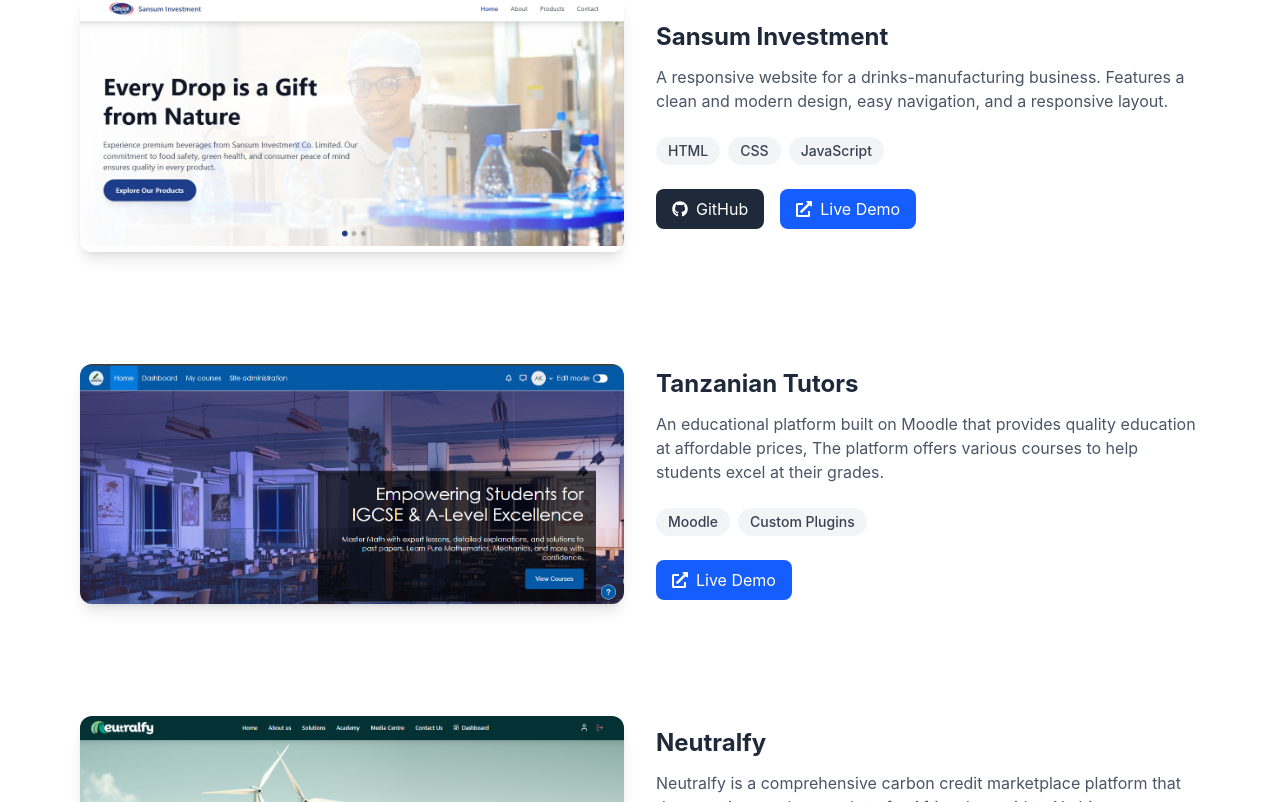
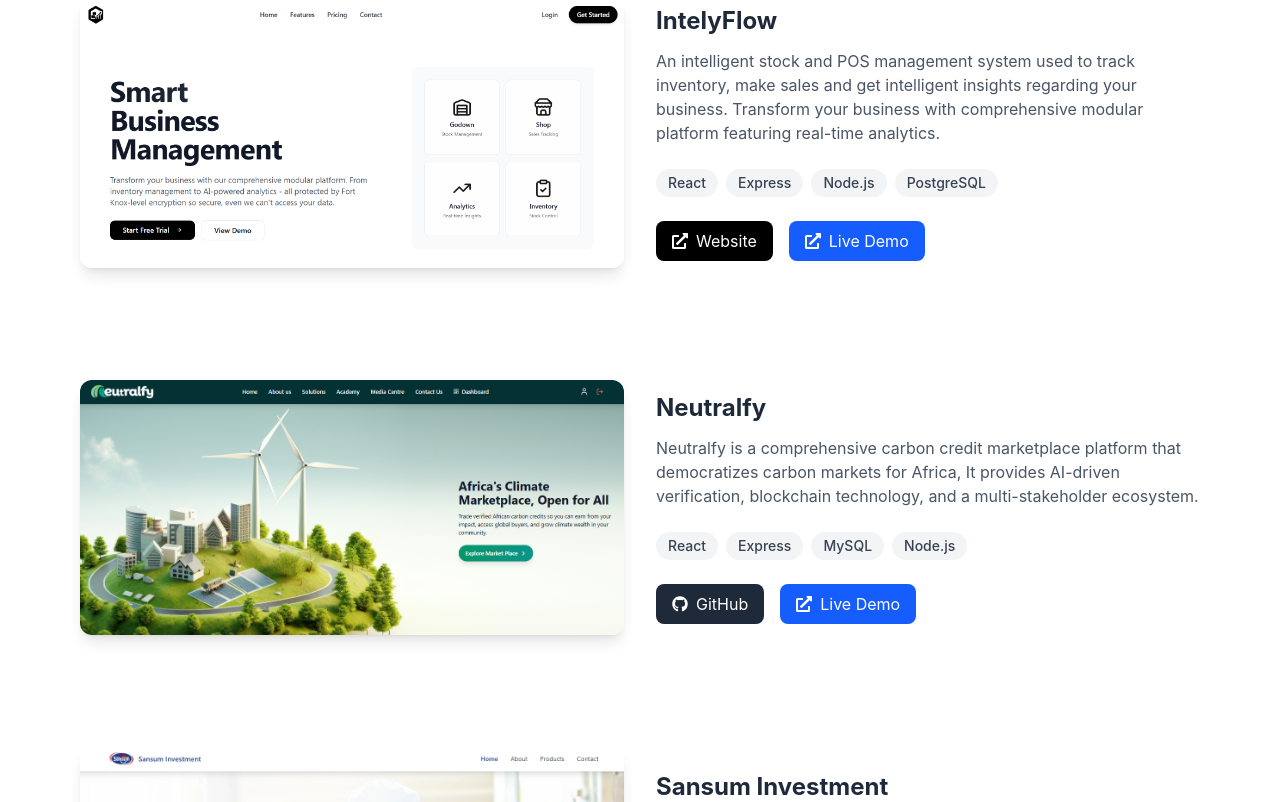
Before and after one commit to AK1239/my-portfolio, a React (Vite) app: page / in a window 1280 px wide. Shown: the part 2758-3560 px from the top of the page. Built offline with nearby package versions, Linux system fonts and the light colour scheme.

Commit message:
refactor: reorganize project entries and update details for IntelyFlow and Sansum Investment

```diff
--- a/src/components/Projects.jsx
+++ b/src/components/Projects.jsx
@@ -14,26 +14,17 @@
   },
   {
     id: 2,
-    title: "Sansum Investment",
+    title: "IntelyFlow",
     description:
-      "A responsive website for a drinks-manufacturing business. Features a clean and modern design, easy navigation, and a responsive layout.",
-    image: "/images/sansum-investment.webp",
-    githubLink: "https://github.com/AK1239/sansum-investment",
-    liveLink: "https://sansuminvestment.netlify.app",
-    techStack: ["HTML", "CSS", "JavaScript"],
+      "An intelligent stock and POS management system used to track inventory, make sales and get intelligent insights regarding your business. Transform your business with comprehensive modular platform featuring real-time analytics.",
+    image: "/images/intelyflow.png",
+    githubLink: null,
+    liveLink: "https://youtu.be/mFLLd6l4kew",
+    websiteLink: "https://intelyflow.com/",
+    techStack: ["React", "Express", "Node.js", "PostgreSQL"],
   },
   {
     id: 3,
-    title: "Tanzanian Tutors",
-    description:
-      "An educational platform built on Moodle that provides quality education at affordable prices, The platform offers various courses to help students excel at their grades.",
-    image: "/images/tanzanian-tutors.png",
-    githubLink: null,
-    liveLink: "https://tanzaniantutors.co.tz/",
-    techStack: ["Moodle", "Custom Plugins"],
-  },
-  {
-    id: 4,
     title: "Neutralfy",
     description:
       "Neutralfy is a comprehensive carbon credit marketplace platform that democratizes carbon markets for Africa, It provides AI-driven verification, blockchain technology, and a multi-stakeholder ecosystem.",
@@ -43,15 +34,14 @@
     techStack: ["React", "Express", "MySQL", "Node.js"],
   },
   {
-    id: 5,
-    title: "IntelyFlow",
+    id: 4,
+    title: "Sansum Investment",
     description:
-      "An intelligent stock and POS management system used to track inventory, make sales and get intelligent insights regarding your business. Transform your business with comprehensive modular platform featuring real-time analytics.",
-    image: "/images/intelyflow.png",
-    githubLink: null,
-    liveLink: "https://youtu.be/mFLLd6l4kew",
-    websiteLink: "https://intelyflow.com/",
-    techStack: ["React", "Express", "Node.js", "PostgreSQL"],
+      "A responsive website for a drinks-manufacturing business. Features a clean and modern design, easy navigation, and a responsive layout.",
+    image: "/images/sansum-investment.webp",
+    githubLink: "https://github.com/AK1239/sansum-investment",
+    liveLink: "https://sansuminvestment.netlify.app",
+    techStack: ["HTML", "CSS", "JavaScript"],
   },
 ];
 
```
